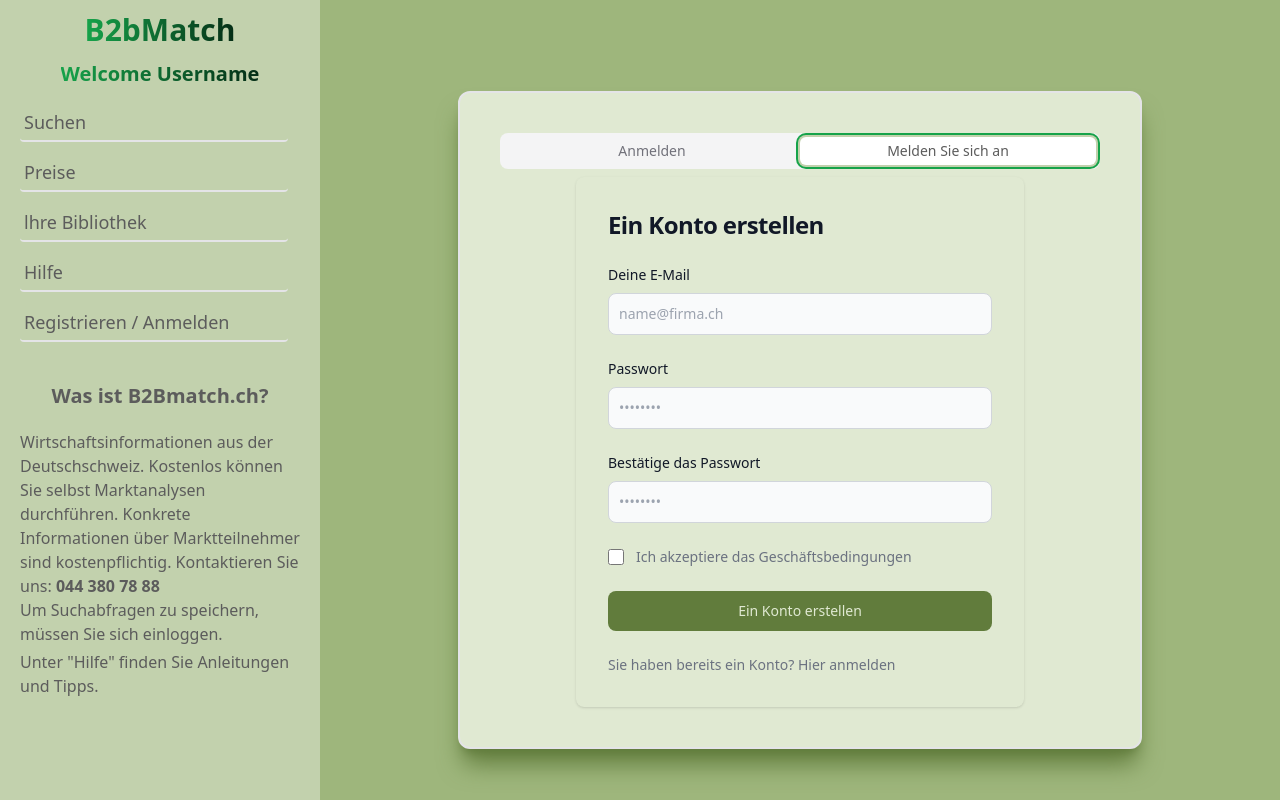
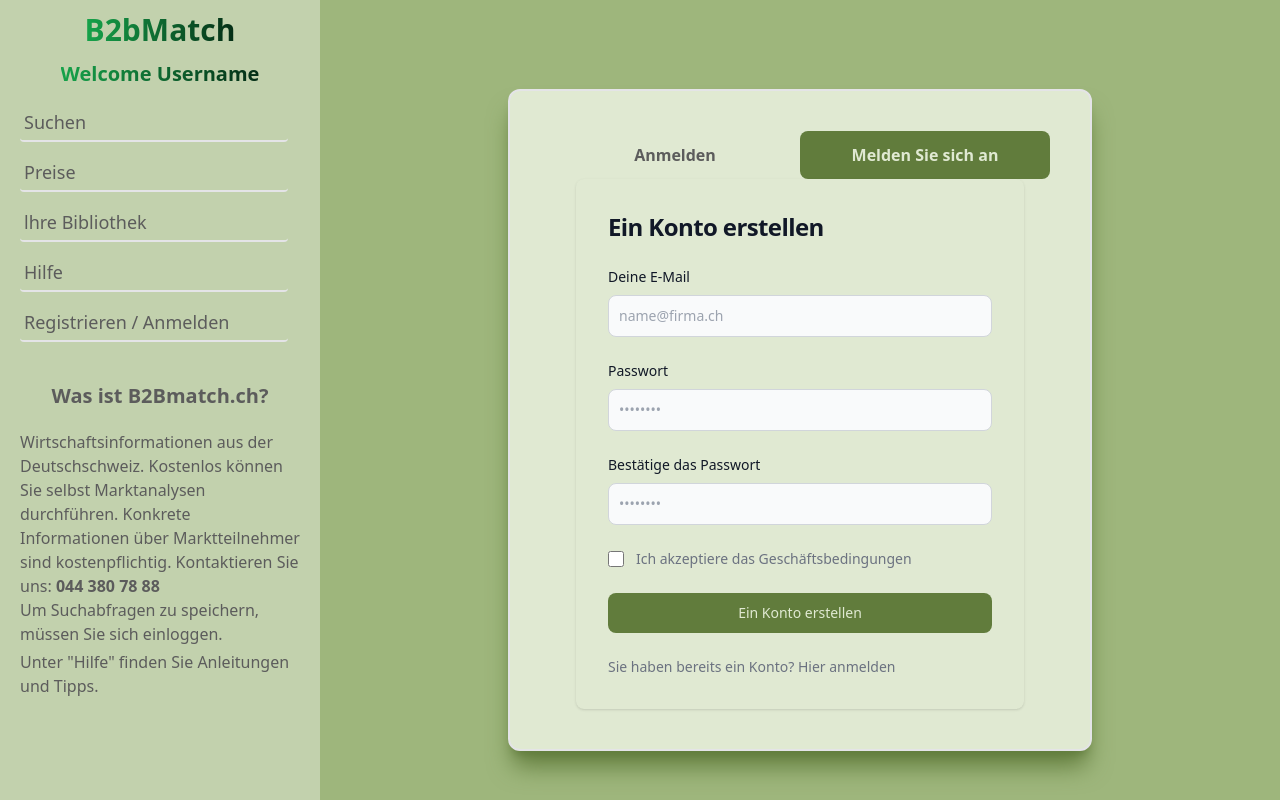
Before and after one commit to preet665/b2bmatch-ui-final, a Next.js app: page /login in a window 1280 px wide. Both pictures are taken after a click on the button "Melden Sie sich an". Built offline with nearby package versions, Linux system fonts and the light colour scheme.

Commit message:
button fixed

```diff
--- a/app/(auth)/login/page.tsx
+++ b/app/(auth)/login/page.tsx
@@ -1,30 +1,45 @@
 "use client";
+import { useState } from "react";
 import LoginForm from "@/components/LoginForm";
 import SignupForm from "@/components/SignupForm";
-import { Tabs, TabsContent, TabsList, TabsTrigger } from "@/components/ui/tabs";
-import { useTheme } from "next-themes";
 
-export default function login() {
-  const { setTheme } = useTheme();
+export default function Login() {
+  const [activeTab, setActiveTab] = useState("account");
+
+  const switchToSignupTab = () => {
+    setActiveTab("password");
+  };
+
+  const switchToLoginTab = () => {
+    setActiveTab("account");
+  };
+
   return (
-    <div className="flex flex-col  h-screen justify-center items-center self-center bg-[#9eb67c]">
-      <div className=" flex  flex-col mt-10  box-border shadow-primary shadow-xl border-2  w-fit p-10 rounded-xl bg-secondary">
-        <Tabs
-          defaultValue="account"
-          className="w-[600px] shadow-none bg-secondary"
-        >
-          <TabsList className="grid w-full grid-cols-2 ">
-            <TabsTrigger value="account">Anmelden</TabsTrigger>
-            <TabsTrigger value="password">Melden Sie sich an</TabsTrigger>
-            <div className="m-5"></div>
-          </TabsList>
-          <TabsContent value="account">
-            <LoginForm />
-          </TabsContent>
-          <TabsContent value="password">
-            <SignupForm />
-          </TabsContent>
-        </Tabs>
+    <div className="flex flex-col h-screen justify-center items-center self-center bg-[#9eb67c]">
+      <div className="flex flex-col mt-10 box-border shadow-primary shadow-xl border-2 w-fit p-10 rounded-xl bg-secondary">
+        <div className="grid w-[500px] grid-cols-2">
+          <button
+            className={`p-3 font-bold rounded-lg ${
+              activeTab === "account" ? "bg-primary text-secondary" : ""
+            }`}
+            onClick={() => setActiveTab("account")}
+          >
+            Anmelden
+          </button>
+          <button
+            className={`p-3 font-bold rounded-lg ${
+              activeTab === "password" ? "bg-primary text-secondary" : ""
+            }`}
+            onClick={() => setActiveTab("password")}
+          >
+            Melden Sie sich an
+          </button>
+        </div>
+        {activeTab === "account" ? (
+          <LoginForm switchToSignupTab={switchToSignupTab} />
+        ) : (
+          <SignupForm switchToLoginTab={switchToLoginTab} />
+        )}
       </div>
     </div>
   );
--- a/components/LoginForm.tsx
+++ b/components/LoginForm.tsx
@@ -1,11 +1,14 @@
 "use client";
 import { useState } from "react";
 
-const LoginForm = () => {
-  {
+const LoginForm = ({ switchToSignupTab }) => {
   const [email, setEmail] = useState("");
   const [password, setPassword] = useState("");
 
+  const handleSignupClick = () => {
+    switchToSignupTab();
+    console.log("signup clicked");
+  };
   return (
     <section className="shadow-none border-none outline-none">
       <div className="flex flex-col items-center justify-center h-full ">
@@ -80,12 +83,13 @@
               </button>
               <p className="text-sm font-light text-gray-500 dark:text-gray-400">
                 Sie haben noch kein Konto?{" "}
-                  <a
-                    href="#"
+                <button
+                  type="button"
+                  onClick={handleSignupClick}
                   className="font-medium text-primary-600 hover:underline dark:text-primary-500"
                 >
                   Registrieren
-                  </a>
+                </button>
               </p>
             </form>
           </div>
@@ -93,7 +97,6 @@
       </div>
     </section>
   );
-  }
 };
 
 export default LoginForm;
--- a/components/SignupForm.tsx
+++ b/components/SignupForm.tsx
@@ -1,6 +1,14 @@
-import React from "react";
+import React, { useState } from "react";
 
-const SignupForm = () => {
+const SignupForm = ({ switchToLoginTab }) => {
+  const [email, setEmail] = useState("");
+  const [password, setPassword] = useState("");
+  const [confirmPassword, setConfirmPassword] = useState("");
+
+  const handleLoginClick = () => {
+    switchToLoginTab();
+    console.log("login clicked");
+  };
   return (
     <section className="bg-secondary">
       <div className="flex flex-col items-center justify-center h-full ">
@@ -91,12 +99,13 @@
               </button>
               <p className="text-sm font-light text-gray-500 dark:text-gray-400">
         Sie haben bereits ein Konto?{" "}
-                <a
-                  href="#"
+        <button
+          type="button"
+          onClick={handleLoginClick}
           className="font-medium text-primary-600 hover:underline dark:text-primary-500"
         >
           Hier anmelden
-                </a>
+        </button>
       </p>
             </form>
           </div>
```
Lines whose indentation alone changed are shown as unchanged.
